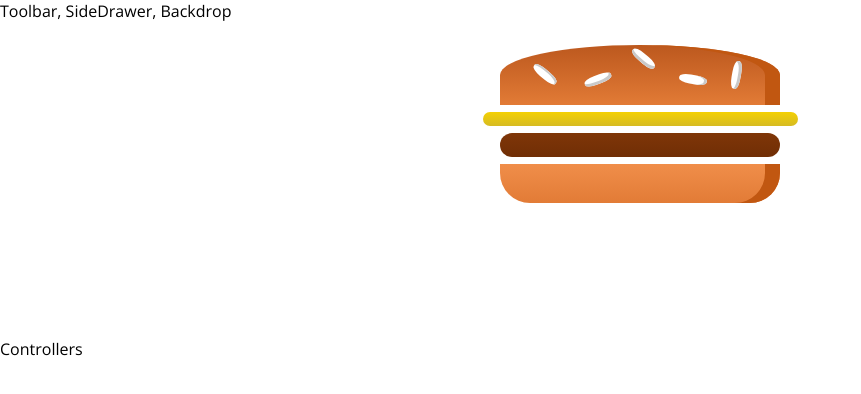
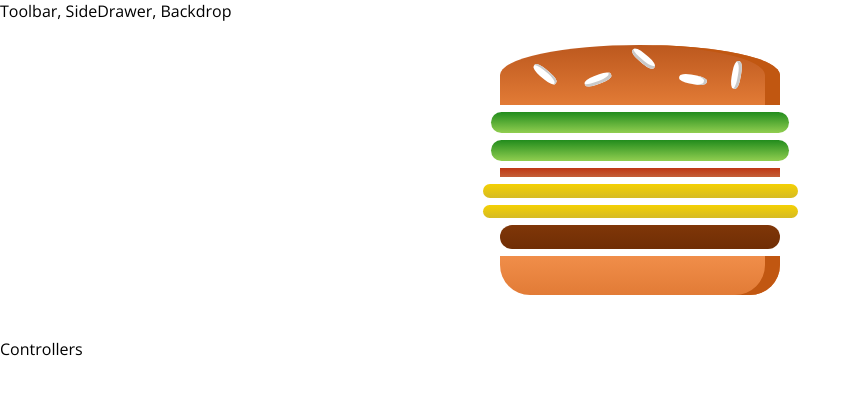
Before and after one commit to saladNights/burger-project, a React app: page / in a window 1280 px wide. Shown: the top 394 px of the page, without its empty margins (0-861 px from the left). Built offline with nearby package versions, Linux system fonts and the light colour scheme.

Commit message:
set container state

```diff
--- a/src/components/Burger/Burger.js
+++ b/src/components/Burger/Burger.js
@@ -1,18 +1,37 @@
 import React from 'react';
+import propTypes from 'prop-types';
 
 import BurgerIngredient from './BurgerIngredient/BurgerIngredient'
 
 import classes from './Burger.css';
 
-const burger = () => {
+const burger = (props) => {
+
+  let transformedIngredients = Object.keys(props.ingredients)
+    .map((igKey) => {
+      return [...Array(props.ingredients[igKey])].map((_, i) => {
+        return <BurgerIngredient key={igKey + i} type={igKey}/>
+      });
+    })
+    .reduce((arr, el) => {
+      return arr.concat(el);
+    }, []);
+
+  if(transformedIngredients.length === 0){
+    transformedIngredients = <p>Please start adding ingredients</p>
+  }
+
   return (
     <div className={classes.Burger}>
       <BurgerIngredient type="bread-top"/>
-      <BurgerIngredient type="cheese"/>
-      <BurgerIngredient type="meat"/>
+      {transformedIngredients}
       <BurgerIngredient type="bread-bottom"/>
     </div>
   );
 };
 
+burger.propTypes = {
+  ingredients: propTypes.object.isRequired,
+};
+
 export default burger;
--- a/src/components/Burger/BurgerIngredient/BurgerIngredient.js
+++ b/src/components/Burger/BurgerIngredient/BurgerIngredient.js
@@ -27,7 +27,7 @@
       case ('salad'):
         ingredient = <div className={classes.Salad}/>;
         break;
-      case ('Bacon'):
+      case ('bacon'):
         ingredient = <div className={classes.Bacon}/>;
         break;
       default:
--- a/src/containers/BurgerBuilder/BurgerBuilder.js
+++ b/src/containers/BurgerBuilder/BurgerBuilder.js
@@ -4,10 +4,20 @@
 import Burger from '../../components/Burger/Burger';
 
 class BurgerBuilder extends Component {
+
+  state = {
+    ingredients: {
+      salad: 2,
+      bacon: 1,
+      cheese: 2,
+      meat: 1
+    }
+  };
+
   render(){
     return (
       <Aux>
-        <Burger/>
+        <Burger ingredients={this.state.ingredients}/>
         <div>Controllers</div>
       </Aux>
     );
```
